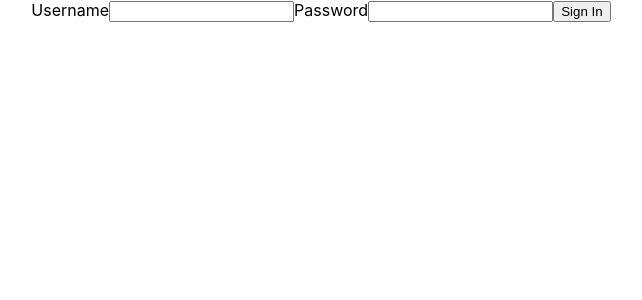
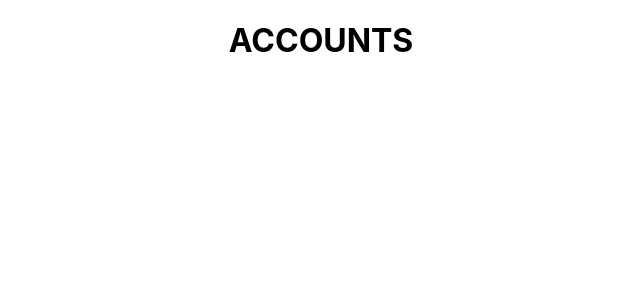
Before and after one commit to Gargar77/CleanTrac, a React (Create React App) app in the folder client/: page / in a window 1280 px wide. Shown: the top 300 px of the page, without its empty margins (319-961 px from the left). Built offline with nearby package versions, Linux system fonts and the light colour scheme.

Commit message:
refactored auth to enable redirect on auth completion

```diff
--- a/client/src/App.js
+++ b/client/src/App.js
@@ -1,12 +1,20 @@
 import React from 'react';
+import { Route,Switch } from 'react-router-dom';
+
 import './App.css';
-import AuthForm from './containers/AuthForm';
+import Auth from './containers/Auth';
+import Accounts from './containers/Accounts';
 
-function App() {
+
+function App(props) {
+  console.log(props)
   return (
 
     <div className="App">
-      <AuthForm action="Sign In"/>
+      <Switch>
+        <Route path="/" exact component={Accounts}/>
+        <Route path="/auth" exact component={Auth}/>
+      </Switch>
     </div>
   );
 }
--- /dev/null
+++ b/client/src/components/Forms/AuthForm.js
@@ -0,0 +1,25 @@
+import React from 'react';
+
+const authForm = (props) => {
+    return (
+        <form onSubmit={this.formSubmitHandler} className="form auth"method="POST">
+             <label htmlFor="username-input">Username</label>
+            <input
+                className="form__input"
+                id="username-input"
+                type="email"
+                name="auth[username]"
+            />
+            <label htmlFor="password-input">Password</label>
+            <input
+                className="form__input"
+                type="password"
+                name="auth[password]"
+                id="password-input"
+            />
+            <button type="submit" className="button">{this.props.action}</button>
+        </form>
+    );
+}
+
+export default authForm;
--- a/client/src/containers/AuthForm.js
+++ b/client/src/containers/Auth.js
@@ -1,8 +1,7 @@
 // basic structure of a form in order to request from rails API
 import React, { Component } from 'react';
-// import {auth} from  '../axios-orders';
-
-class AuthForm extends Component {
+import AuthForm from '../components/Forms/AuthForm';
+class Auth extends Component {
     state= {
         authTokenReceived: false
     }
@@ -47,26 +46,12 @@ class AuthForm extends Component {
     }
 
     render() {
+
+
         return (
-        <form onSubmit={this.formSubmitHandler} className="form auth"method="POST">
-             <label htmlFor="username-input">Username</label>
-            <input
-                className="form__input"
-                id="username-input"
-                type="email"
-                name="auth[username]"
-            />
-            <label htmlFor="password-input">Password</label>
-            <input
-                className="form__input"
-                type="password"
-                name="auth[password]"
-                id="password-input"
-            />
-            <button type="submit" className="button">{this.props.action}</button>
-        </form>
+            <AuthForm/>
         )
     }
 }
 
-export default AuthForm;
+export default Auth;
```
